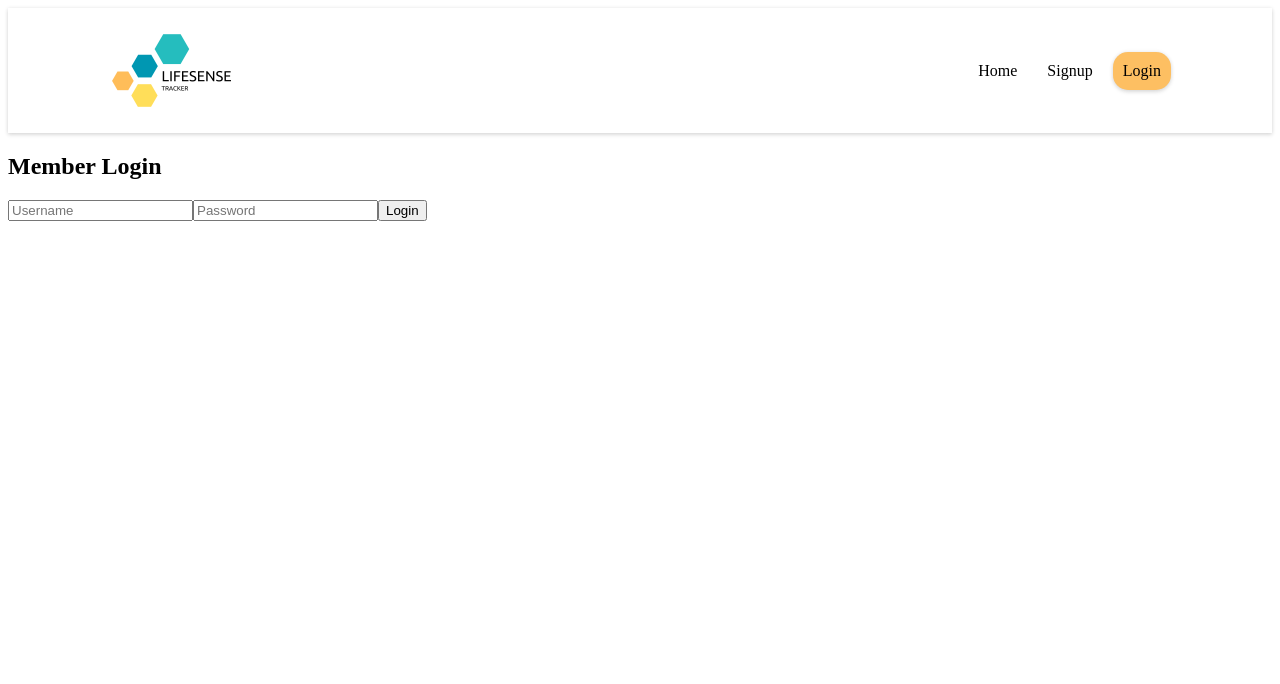
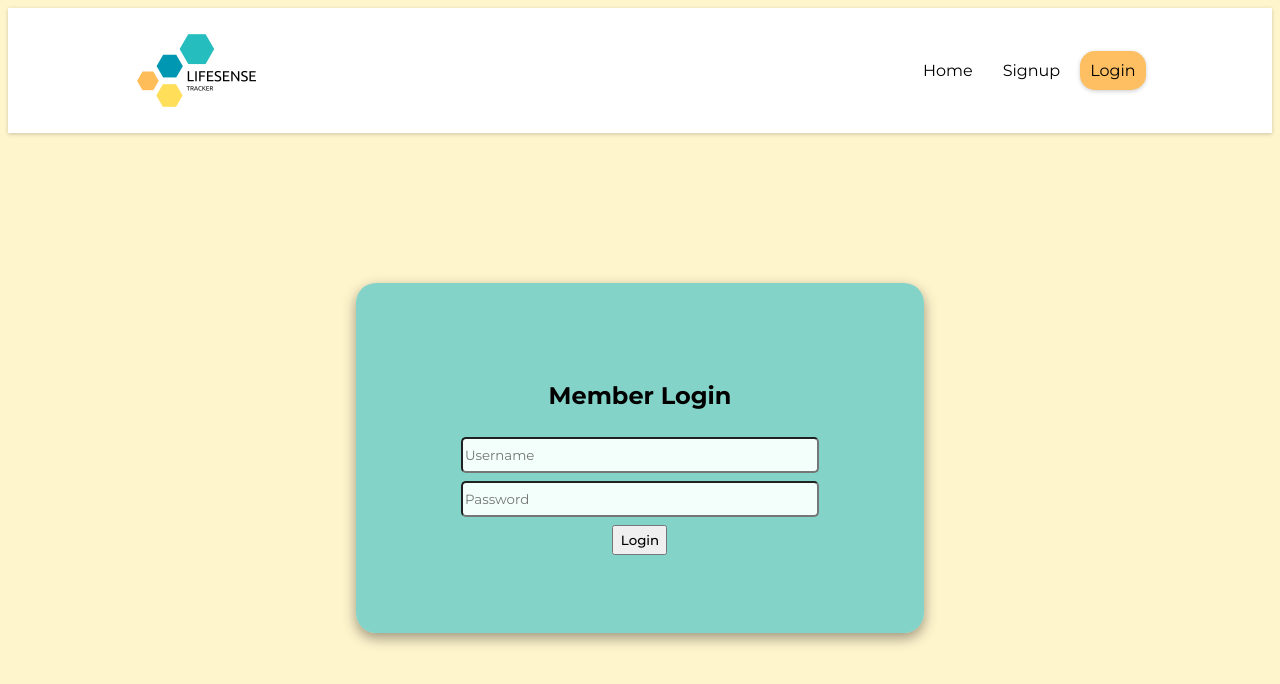
Before and after one commit to LouizaMak/LifeSense, a React app in the folder client/: page /login in a window 1280 px wide. Built offline with nearby package versions, Linux system fonts and the light colour scheme; no server answers; a web font is replaced by a local one.

Commit message:
style login page and font

```diff
--- a/client/public/index.html
+++ b/client/public/index.html
@@ -31,8 +31,8 @@
     -->
     <title>LifeSense</title>
     <link rel="preconnect" href="https://fonts.googleapis.com">
-    <link rel="preconnect" href="https://fonts.gstatic.com" crossorigin>
-    <link href="https://fonts.googleapis.com/css2?family=Rosario:ital,wght@0,300..700;1,300..700&display=swap" rel="stylesheet">
+    <link href="https://fonts.googleapis.com/css2?family=Montserrat:ital,wght@0,100..900;1,100..900&display=swap" rel="stylesheet">
+
   </head>
   <body>
     <noscript>You need to enable JavaScript to run this app.</noscript>
--- a/client/src/components/App.js
+++ b/client/src/components/App.js
@@ -1,11 +1,9 @@
-import React, { useContext } from 'react';
-import { Outlet, Navigate } from 'react-router-dom';
-import { AppContext } from './AppContext';
+import React from 'react';
+import { Outlet } from 'react-router-dom';
 import NavBar from './NavBar';
 import logo from "../images/lifesense_logo.png"
 
 function App() {
-    const { currentUser } = useContext(AppContext)
 
     return (
       <>
--- a/client/src/components/Login.js
+++ b/client/src/components/Login.js
@@ -3,6 +3,7 @@ import { useFormik } from "formik";
 import { loginSchema } from "../schemas/schemas";
 import { AppContext } from "./AppContext";
 import { useNavigate } from "react-router-dom";
+import style from './style.css'
 
 function Login() {
     const { setCurrentUser } = useContext(AppContext)
@@ -35,8 +36,8 @@ function Login() {
     })
 
     return(
-        <>
-            <form onSubmit={handleSubmit}>
+        <div className="login-container">
+            <form className="login-form" onSubmit={handleSubmit}>
                 <h2>Member Login</h2>
 
                 <input type="text" placeholder="Username" name="username" value={values.username} onChange={handleChange} className={errors.username && touched.username ? 'input-error' : null} required/>
@@ -47,7 +48,7 @@ function Login() {
 
                 <button type="submit">Login</button>
             </form>
-        </>
+        </div>
     )
 }
 
--- a/client/src/components/appNavBarStyle.css
+++ b/client/src/components/appNavBarStyle.css
@@ -1,3 +1,8 @@
+body {
+    background-color: #fff5cd;
+    font-family: "Montserrat", Arial, sans-serif;
+}
+
 /*Sticky inline header with padding*/
 .site-header {
     display: flex;
@@ -5,7 +10,7 @@
     top: 0;
     justify-content: space-between;
     align-items: center;
-    padding-inline: 8%;
+    padding-inline: 10%;
     background-color: white;
     box-shadow: 0 0 4px 0 rgba(0, 0, 0, 0.08), 0 2px 4px 0 rgba(0, 0, 0, 0.12);
 }
--- /dev/null
+++ b/client/src/components/style.css
@@ -0,0 +1,35 @@
+.login-container {
+    background-color: #5bc9c9c0;
+    display: flex;
+    position: relative;
+    margin: 150px auto;
+    width: 45%;
+    height: 350px;
+    border-radius: 20px;
+    box-shadow: 0 5px 14px rgba(0,0,0,.4);
+    justify-content: center;
+    align-items: center;
+}
+
+.login-form {
+    display: flex;
+    flex-direction: column;
+    gap: 8px;
+    font-family: "Montserrat", Arial, sans-serif;
+    align-items: center;
+}
+
+.login-form input {
+    border-radius: 5px;
+    height: 30px;
+    width: 350px;
+    background-color: #f2fffb;
+    font-family: "Montserrat", Arial, sans-serif;
+}
+
+.login-form button {
+    height: 30px;
+    width: 55px;
+    font-family: "Montserrat", Arial, sans-serif;
+    font-weight: 500;
+}
```
